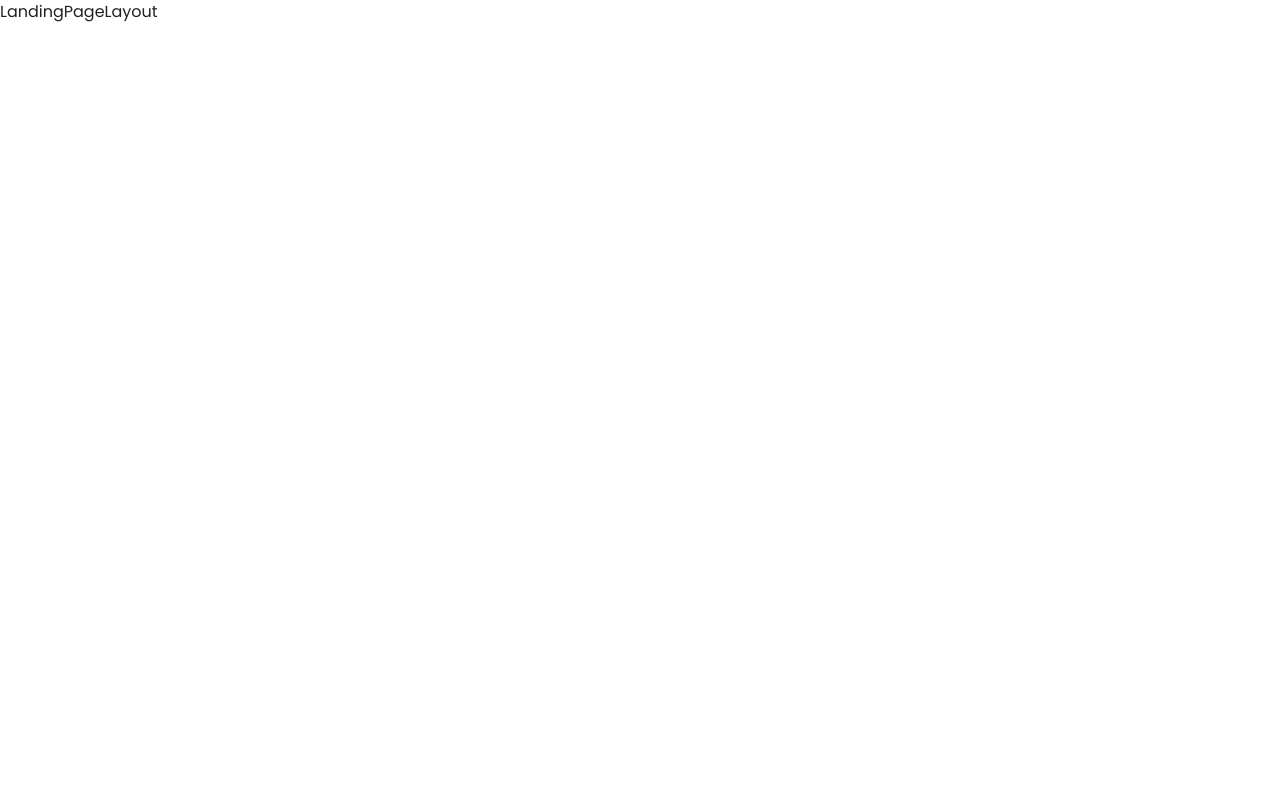
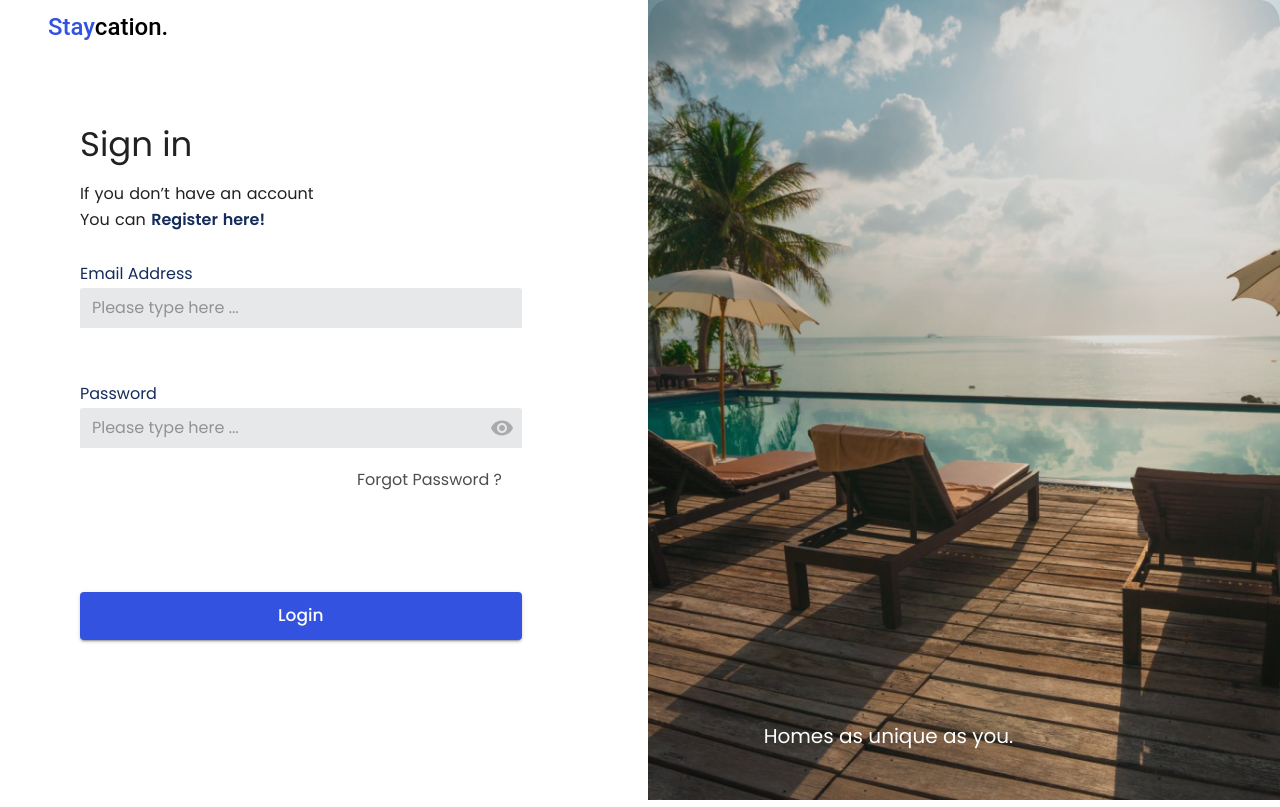
Before and after one commit to SarahHeshamAli2/HotelManagement, a React (Vite) app: page / in a window 1280 px wide. Built offline with nearby package versions, Linux system fonts and the light colour scheme.

Commit message:
change index page

```diff
--- a/src/App.tsx
+++ b/src/App.tsx
@@ -45,7 +45,10 @@ function App() {
       element: <AuthLayout />,
       errorElement: <NotFound />,
       children: [
+        { index: true, element: <Login /> },
+
         { path: "login", element: <Login /> },
+        { path: "", element: <Login /> },
         { path: "register", element: <Registeration /> },
         { path: "verify-user", element: <Verify /> },
         { path: "forget-password", element: <ForgetPassword /> },
@@ -58,7 +61,6 @@ function App() {
       element: <LandingPageLayout />,
       errorElement: <NotFound />,
       children: [
-        { index: true, element: <Home /> },
         { path: "home", element: <Home /> },
         { path: "explore", element: <ExplorePage /> },
         { path: "details", element: <DetailsPage /> },
@@ -74,7 +76,6 @@ function App() {
       ),
       errorElement: <NotFound />,
       children: [
-        { index: true, element: <Dashboard /> },
         { path: "dashboard", element: <Dashboard /> },
         { path: "rooms", element: <RoomsList /> },
         { path: "rooms/new-room", element: <RoomsForm /> },
```
